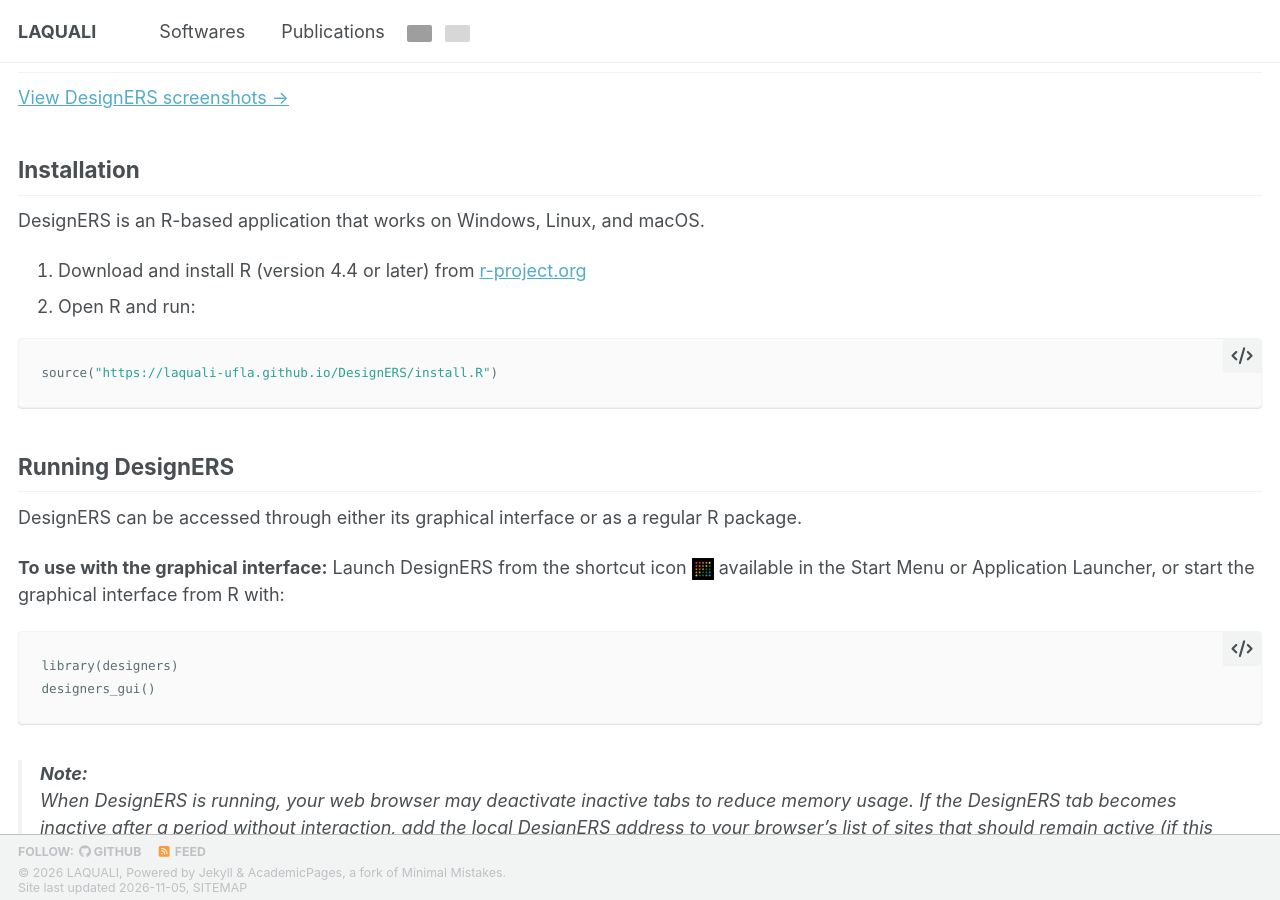
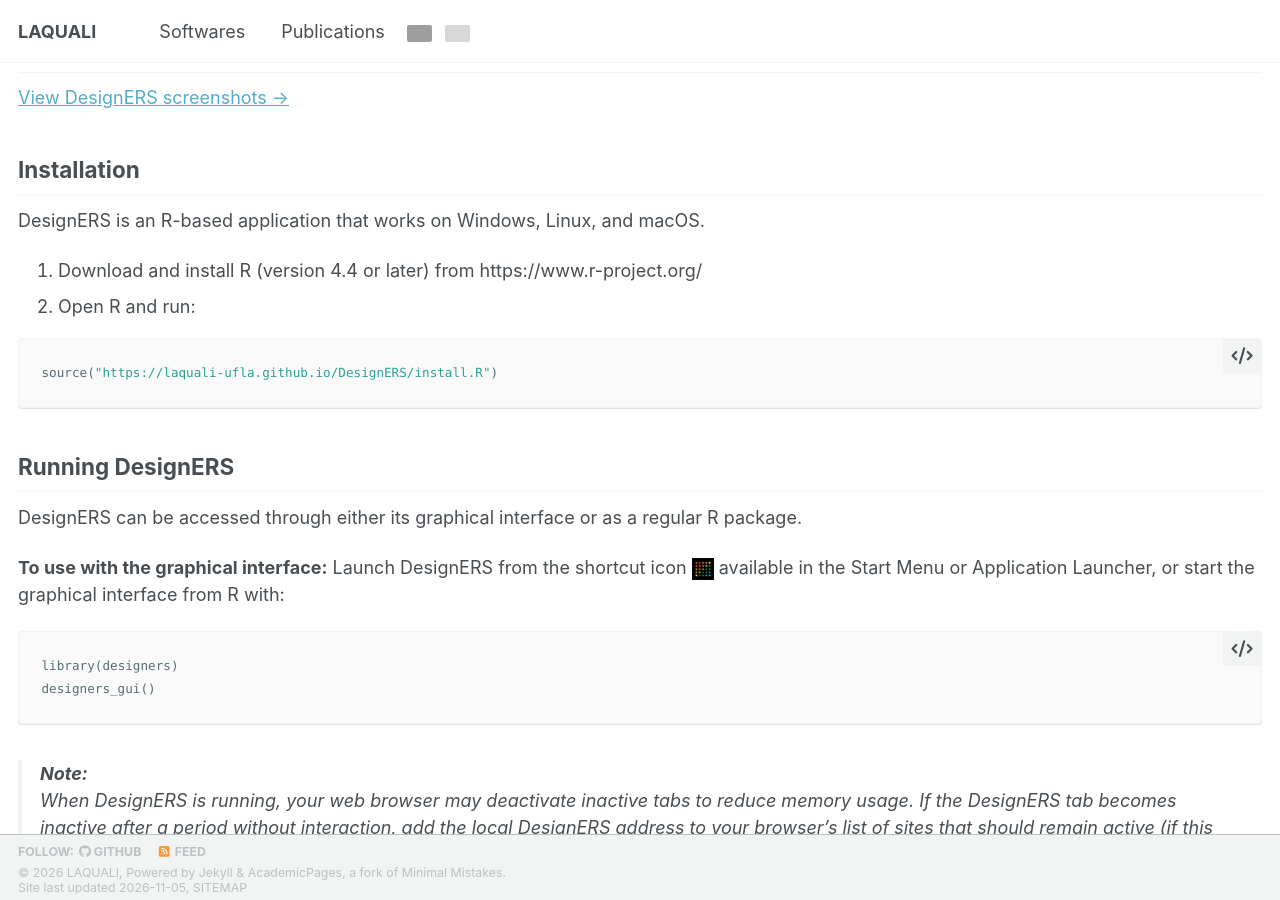
Before and after one commit to LAQUALI-UFLA/laquali-ufla.github.io, a Jekyll site: the page built from _pages/softwares/designers_temporary.md, in a window 1280 px wide and 900 px high, scrolled down 855 px. Built offline with Jekyll 4.4.1, drawn with Linux system fonts in a browser that asks for light colours; a style sheet for code colours, icons or effects is not loaded; part of the change alters nothing that is shown; grey boxes are pictures that could not be loaded.

Commit message:
Update R installation instructions formatting
Removed hyperlink formatting from R installation instructions.

````diff
--- a/_pages/softwares/designers_temporary.md
+++ b/_pages/softwares/designers_temporary.md
@@ -29,7 +29,7 @@ author_profile: false
 ## Installation
 DesignERS is an R-based application that works on Windows, Linux, and macOS.
 
-1. Download and install R (version 4.4 or later) from [r-project.org](https://www.r-project.org/)
+1. Download and install R (version 4.4 or later) from https://www.r-project.org/
 2. Open R and run:
 
 ```r
````
